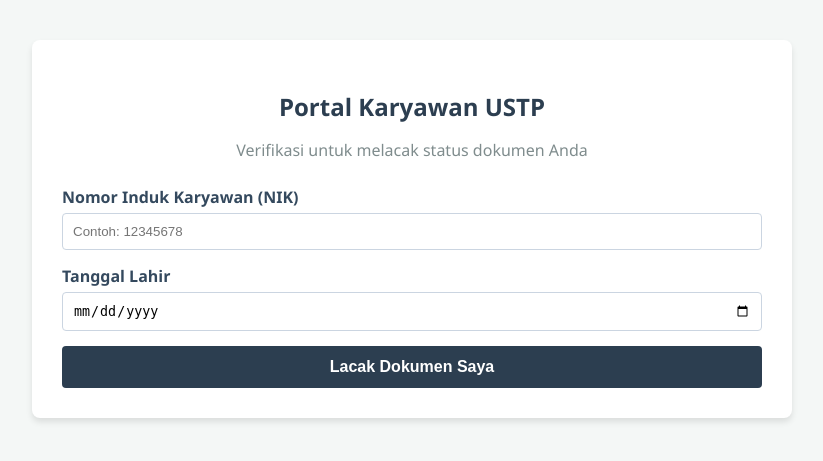
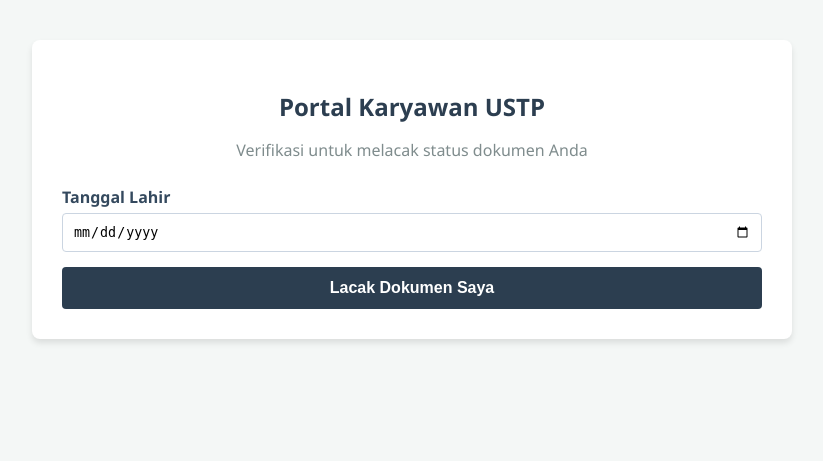
Before and after one commit to lmaobilekpov/magang-ustp, a Django app: page / in a window 1280 px wide. Shown: the top 461 px of the page, without its empty margins (228-1051 px from the left). Run offline with Django 5.2, Linux system fonts and the light colour scheme.

Commit message:
Update portal verification to DOB only

```diff
--- a/templates/lacak_dokumen.html
+++ b/templates/lacak_dokumen.html
@@ -154,11 +154,6 @@
             {% csrf_token %}
 
             <div class="form-group">
-                <label for="nik">Nomor Induk Karyawan (NIK)</label>
-                <input type="text" id="nik" name="nik" placeholder="Contoh: 12345678" required>
-            </div>
-
-            <div class="form-group">
                 <label for="tanggal_lahir">Tanggal Lahir</label>
                 <input type="date" id="tanggal_lahir" name="tanggal_lahir" required>
             </div>
@@ -166,7 +161,7 @@
             <button type="submit">Lacak Dokumen Saya</button>
         </form>
 
-        <!-- Area Hasil Pencarian (Hanya Muncul Kalau NIK dan DOB Valid) -->
+        <!-- Area Hasil Pencarian (Muncul Kalau Tanggal Lahir Valid dan Unik) -->
         {% if karyawan %}
         <div id="hasil-pelacakan">
             <hr>
```
